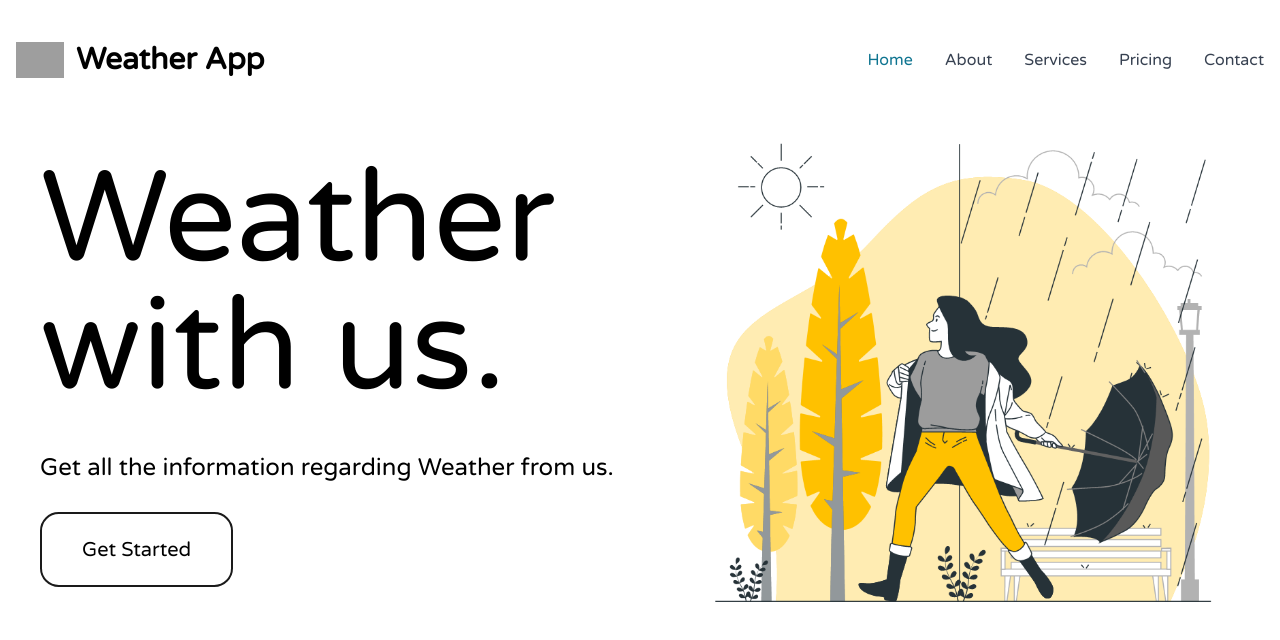
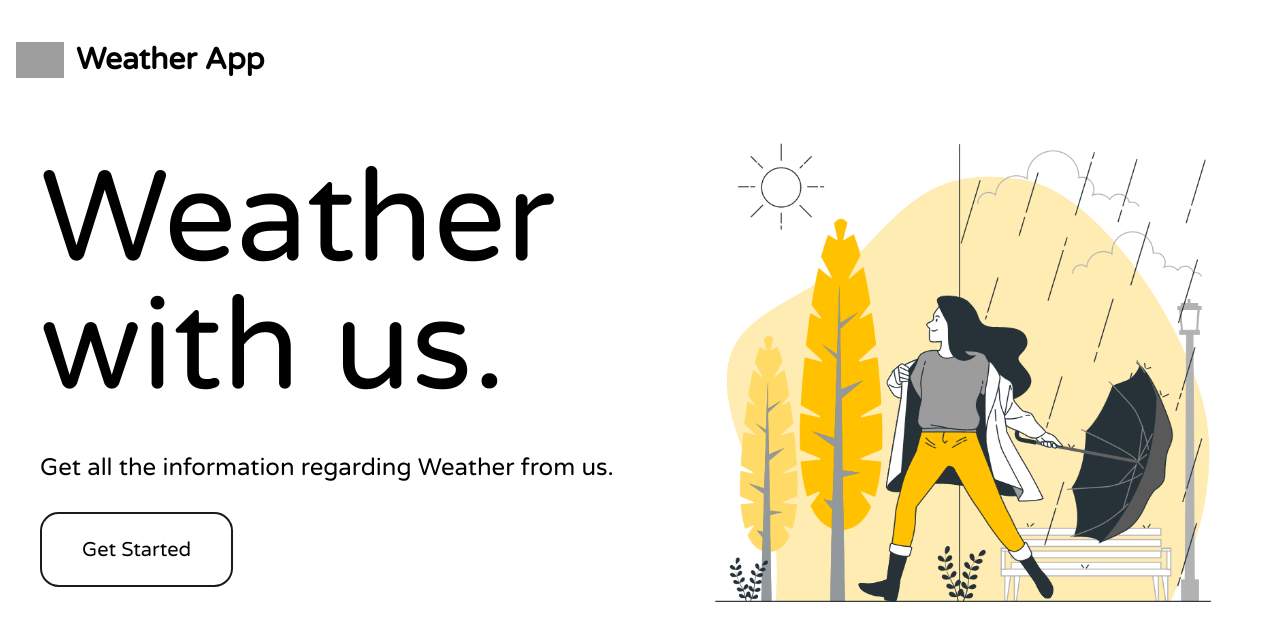
Before and after one commit to M0GAMB0/Weather_App, a React (Vite) app: page / in a window 1280 px wide. Shown: the top 640 px of the page. Built offline with nearby package versions, Linux system fonts and the light colour scheme; grey boxes are pictures that could not be loaded.

Commit message:
modifying navbar

```diff
--- a/src/Components/Header.jsx
+++ b/src/Components/Header.jsx
@@ -1,9 +1,17 @@
 import { Navbar } from "flowbite-react";
-import React from "react";
+import React, { useState } from "react";
 import { useNavigate } from "react-router-dom";
-
+const navigation = [
+	{ name: "Home", href: `/`, isActive: true },
+	{ name: "About Us", href: `/AboutUs`, isActive: false },
+	{ name: "Services", href: `/Services`, isActive: false },
+	{ name: "Pricing", href: `/Pricing`, isActive: false },
+	{ name: "Contact", href: `/Contact`, isActive: false },
+];
 const Header = () => {
 	const history = useNavigate();
+	var temp = 1;
+	const [navBar, setNavBar] = useState(navigation);
 	return (
 		<Navbar className="" fluid={true} rounded={true}>
 			<Navbar.Brand href="#">
@@ -18,14 +26,14 @@ const Header = () => {
 			</Navbar.Brand>
 			<Navbar.Toggle />
 			<Navbar.Collapse>
-				<Navbar.Link
-					onClick={() => history(`/`)}
-					className="text-base"
-					active={true}
-				>
+				{/* <Navbar.Link onClick={() => history(`/`)} className="text-base">
 					Home
 				</Navbar.Link>
-				<Navbar.Link onClick={() => history(`/AboutUs`)} className="text-base">
+				<Navbar.Link
+					onClick={() => history(`/AboutUs`)}
+					className="text-base"
+					style={{ color: "#fac305" }}
+				>
 					About
 				</Navbar.Link>
 				<Navbar.Link href="#" className="text-base">
@@ -36,7 +44,12 @@ const Header = () => {
 				</Navbar.Link>
 				<Navbar.Link href="#" className="text-base">
 					Contact
-				</Navbar.Link>
+				</Navbar.Link> */}
+				{navBar.map((items) => {
+					<Navbar.Link key={items.name} href={items.href}>
+						Pricing
+					</Navbar.Link>;
+				})}
 			</Navbar.Collapse>
 		</Navbar>
 	);
--- a/src/Pages/HomePage.jsx
+++ b/src/Pages/HomePage.jsx
@@ -4,13 +4,12 @@ import home from "../assets/homecrop.png";
 
 const HomePage = () => {
 	return (
-		<div className="container mx-auto flex justify-between items-center pt-8 px-10">
+		<div className="container mx-auto flex justify-between items-center pt-8 px-10 h-full">
 			<LocatForm />
 			<img
 				src={home}
 				width="550px"
 				height="100%"
-
 				// className="border-2 border-solid border-red-800 p-0"
 			/>
 		</div>
```
